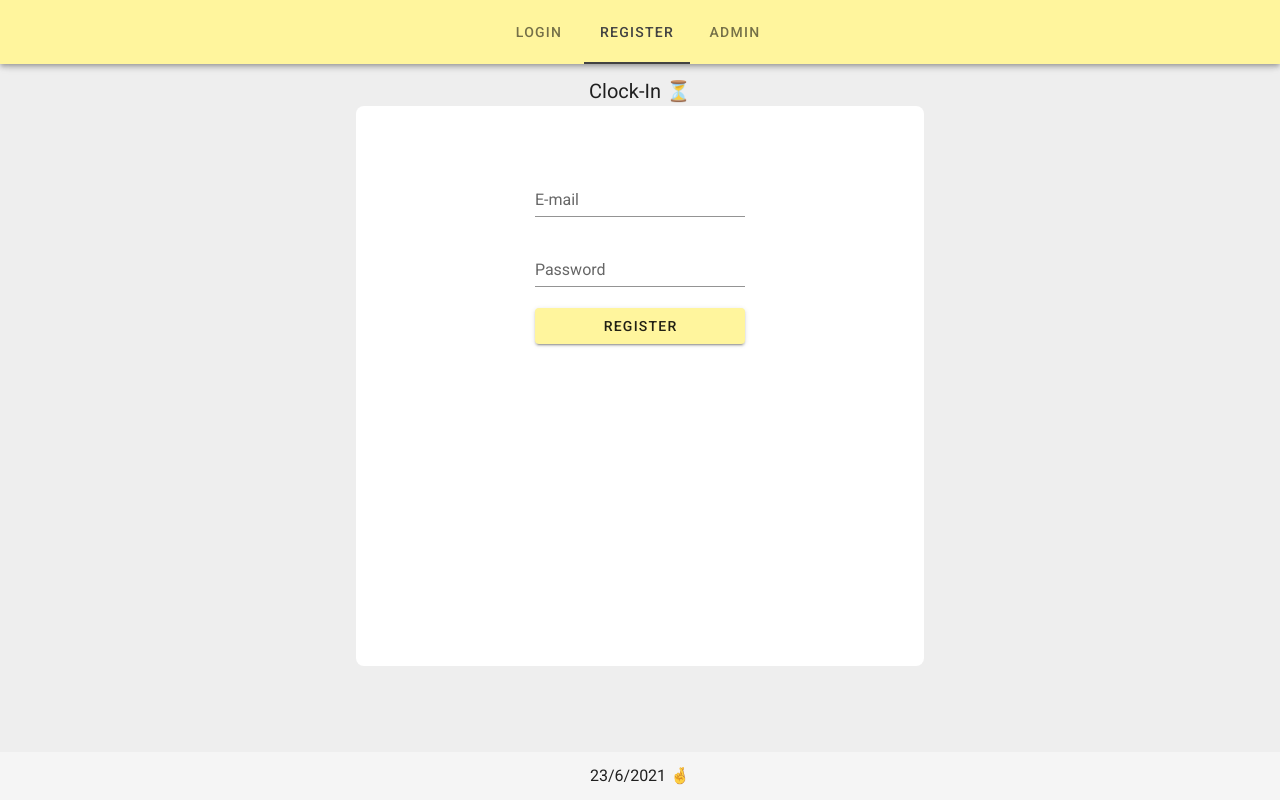
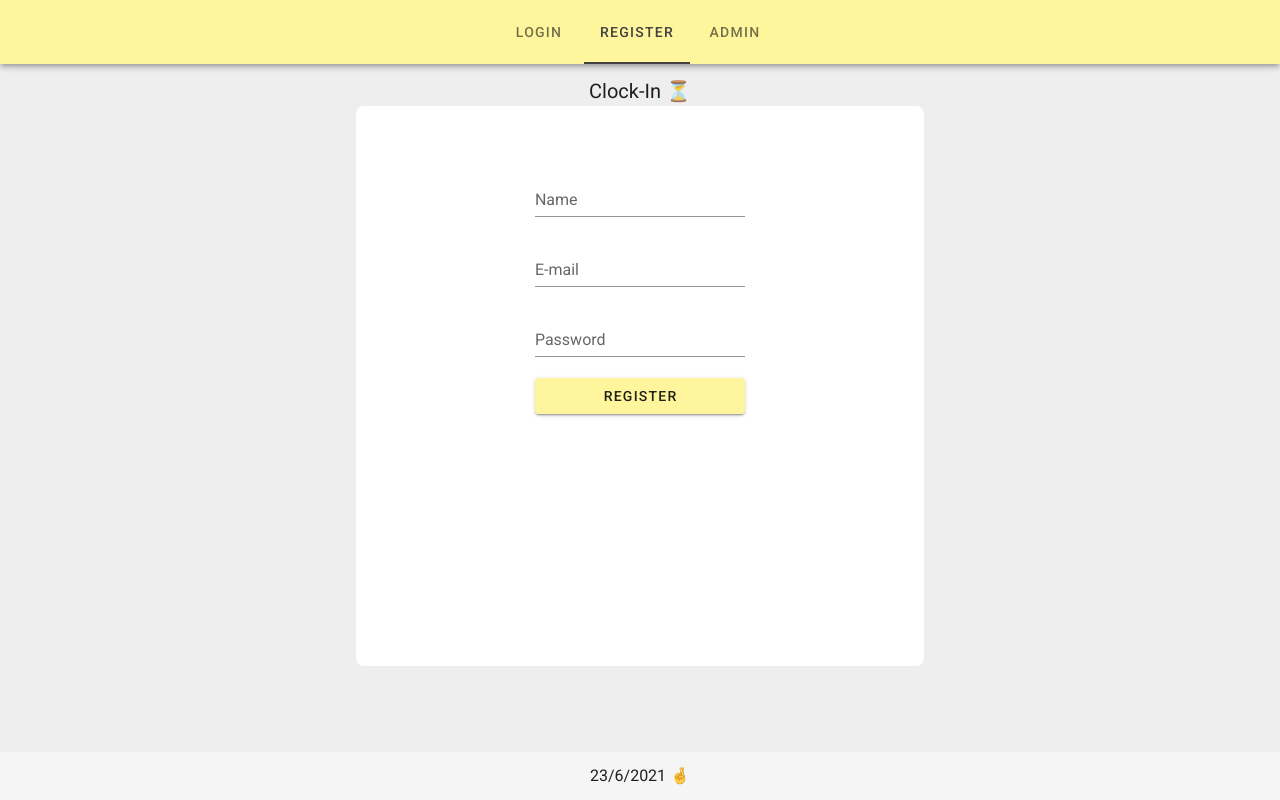
Before and after one commit to adamz97/clock-in, a Vue app: page /#/register in a window 1280 px wide. Built offline with nearby package versions, Linux system fonts and the light colour scheme; no server answers.

Commit message:
display user działa jak trzeba

```diff
--- a/src/components/formRegister.vue
+++ b/src/components/formRegister.vue
@@ -8,6 +8,15 @@
           @submit.prevent="register"
           lazy-validation
         >
+          <v-text-field
+            v-model="user.name"
+            :rules="nameRules"
+            color="grey darken-3"
+            label="Name"
+            type="text"
+            required
+          ></v-text-field>
+
           <v-text-field
             v-model="user.email"
             :rules="emailRules"
@@ -44,6 +53,7 @@
 <script>
 import firebase from "firebase/app";
 import "firebase/auth";
+
 import rulesMixin from "../mixins/rules.js";
 export default {
   mixins: [rulesMixin],
@@ -51,19 +61,23 @@ export default {
   data() {
     return {
       user: {
+        name: "",
         email: "",
         password: "",
       },
     };
   },
-
-  computed: {},
   methods: {
     async register() {
       try {
         const user = await firebase
           .auth()
-          .createUserWithEmailAndPassword(this.user.email, this.user.password);
+          .createUserWithEmailAndPassword(this.user.email, this.user.password)
+          .then((res) => {
+            res.user.updateProfile({
+              displayName: this.user.name,
+            });
+          });
         console.log(user);
         alert("Successfully registered!!! Please login.");
         this.$router.replace({ name: "login" });
--- a/src/components/layout/TheHeader.vue
+++ b/src/components/layout/TheHeader.vue
@@ -20,9 +20,11 @@
       </v-tab>
       <v-tab href="#tab-3" @change="toggleDialog('admin')"> Admin </v-tab>
     </v-tabs>
-    <v-col v-else class="text-right">
-      <v-btn @click="signOut" color="yellow lighten-4">Log Out</v-btn>
-    </v-col>
+    <v-row no-gutters v-else>
+      <v-col class="text-right">
+        <v-btn @click="signOut" color="yellow lighten-4">Log Out</v-btn>
+      </v-col>
+    </v-row>
   </v-app-bar>
 </template>
 
@@ -42,6 +44,7 @@ export default {
       tabControll: "None Tab",
     };
   },
+
   methods: {
     async signOut() {
       try {
--- a/src/mixins/rules.js
+++ b/src/mixins/rules.js
@@ -2,11 +2,8 @@ export default {
   data() {
     return {
       valid: true,
-      userNameRules: [
-        (v) => !!v || "Username is required",
-        (v) =>
-          (v && v.length >= 6) || "Username must have more than 6 characters",
-      ],
+      nameRules: [(v) => !!v || "Name is required"],
+
       emailRules: [
         (v) => !!v || "Email is required",
         (v) => /.+@.+\..+/.test(v) || "Email must be valid",
--- a/src/views/UserLoggedIn.vue
+++ b/src/views/UserLoggedIn.vue
@@ -1,6 +1,7 @@
 <template>
   <v-sheet min-height="70vh" rounded="lg">
     <v-container>
+      <p class="title">Hi, {{ user.displayName }}</p>
       <p class="timer">{{ formattedElapsedTime }}</p>
       <v-row>
         <v-col sm="12">
@@ -32,14 +33,24 @@
 </template>
 
 <script>
+import firebase from "firebase";
 export default {
   data() {
     return {
+      user: null,
       elapsedTime: 0,
       timer: undefined,
     };
   },
-
+  created() {
+    firebase.auth().onAuthStateChanged((user) => {
+      if (user) {
+        this.user = user;
+      } else {
+        this.user = null;
+      }
+    });
+  },
   computed: {
     formattedElapsedTime() {
       const date = new Date(null);
@@ -70,4 +81,7 @@ export default {
   font-size: 75px;
   margin-top: 30px;
 }
+.title {
+  padding: 15px;
+}
 </style>
```
